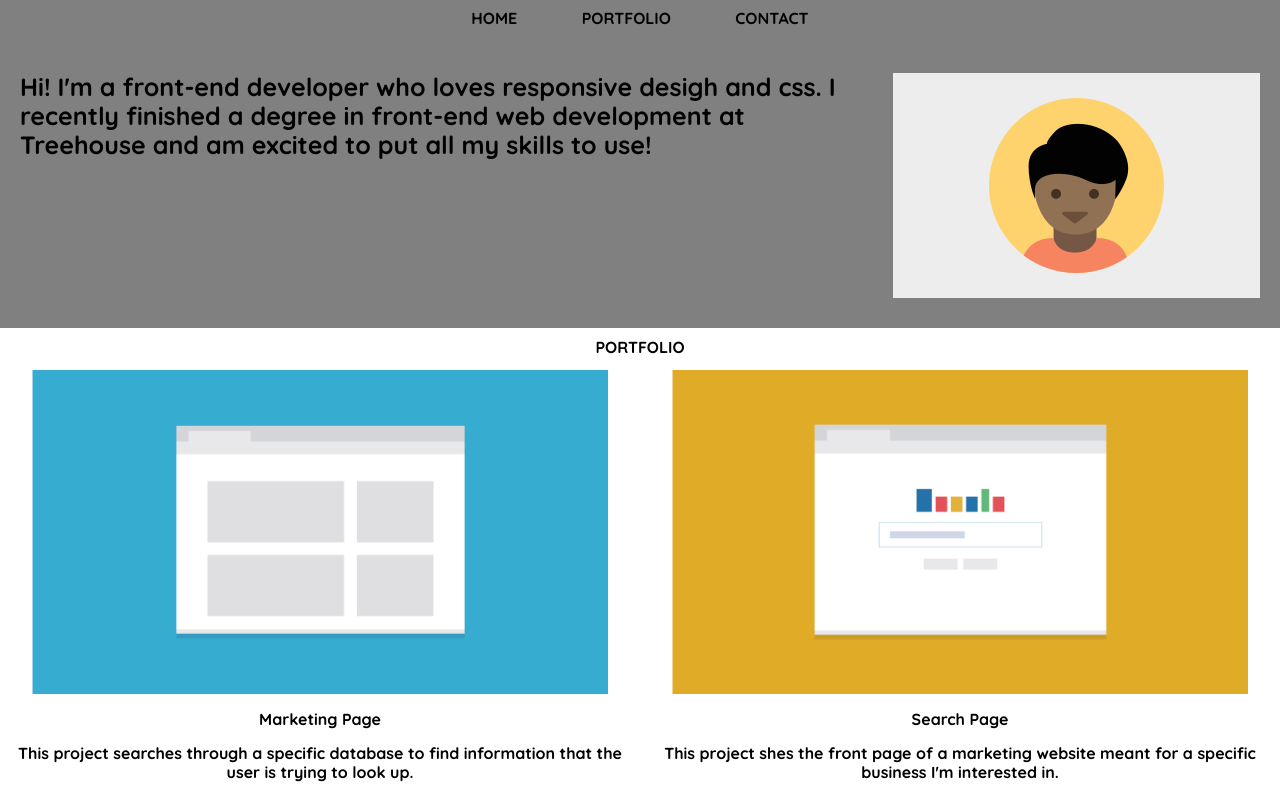
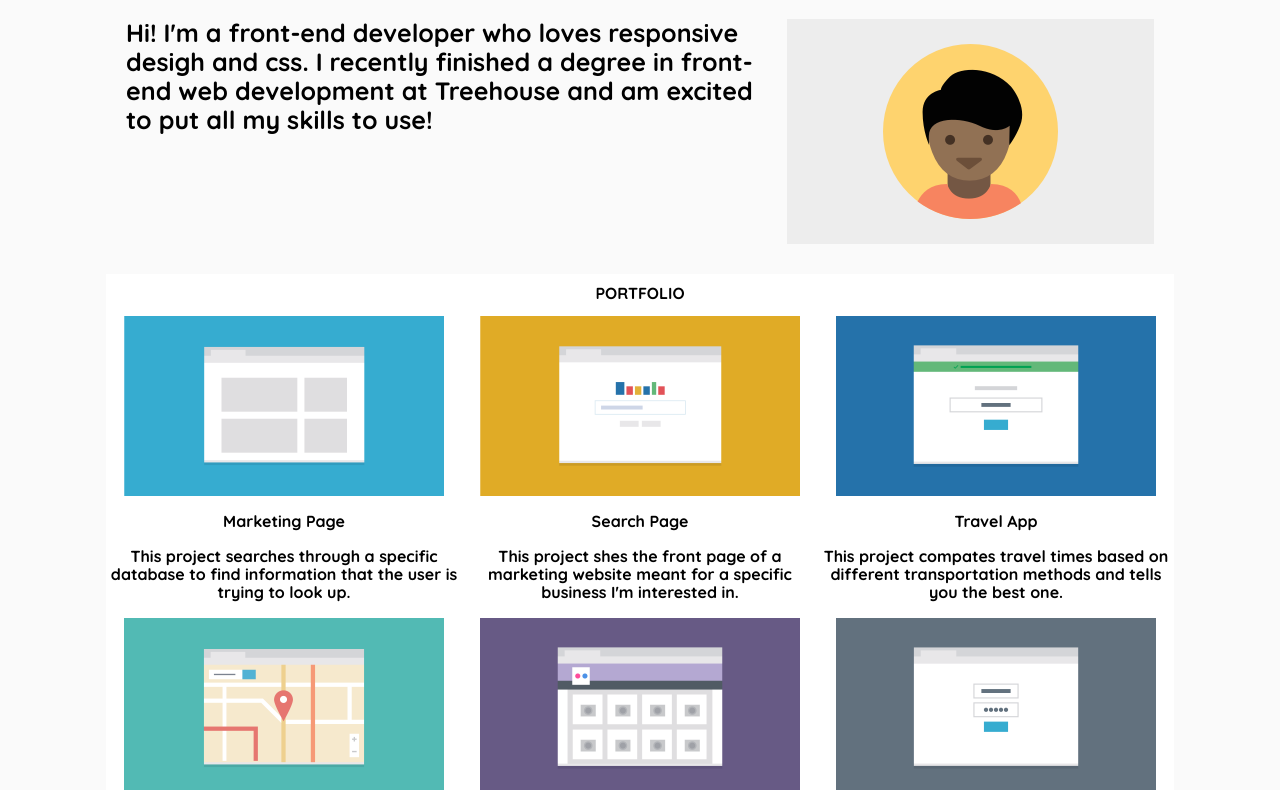
Before and after one commit to gerlinp/responsive-layout-, a plain HTML site: page index.html in a window 1280 px wide. Shown: the part 101-891 px from the top of the page. Drawn offline with Linux system fonts and the light colour scheme.

Commit message:
desktop mockup completed

```diff
--- a/css/styles.css
+++ b/css/styles.css
@@ -6,10 +6,14 @@
     list-style-type: none;
     font-family: 'Quicksand', sans-serif;
 }
+
+
 body, #contact, #skills {
     display: grid;
     grid-template-rows: 1fr;
-    background-color: gray;
+    background-color: #fafafa;
+    max-width: 85%;
+    margin: 0 auto;
 }
 .header, h2{
     padding-top:10px;
@@ -68,7 +72,7 @@ a:visited, .foot-nav a:visited, a {
 }
 
 footer a {
-    background-color: gray;
+    background-color: #fafafa;
 }
 /*  --------------------Media Queries---------------------- */
 
@@ -104,7 +108,7 @@ footer a {
 
     header a {
         display:inline-block;
-        background-color: gray;
+        background-color: #fafafa;
     }
     header img {
         float: right;
@@ -120,7 +124,21 @@ footer a {
     }
 }
 @media (min-width: 1024px) {
+    .inline {
+        margin: 10px;
+    }
+    h1 {
+        float: left;
+    }
+    header nav {
+        position: relative;
+        left: 200px
+    }
 
+    #portfolio {
+        display: grid;
+        grid-template-columns: 1fr 1fr 1fr; /* changes grid to two columns */
+    }
 }
 
 /*  --------------------identifiers---------------------- */
--- a/index.html
+++ b/index.html
@@ -10,7 +10,7 @@
 </head>
 
 <body>
-<div class="body">
+<div class="inline">
     <header class="html background">
         <div>
             <h1>Student Name</h1>
```
